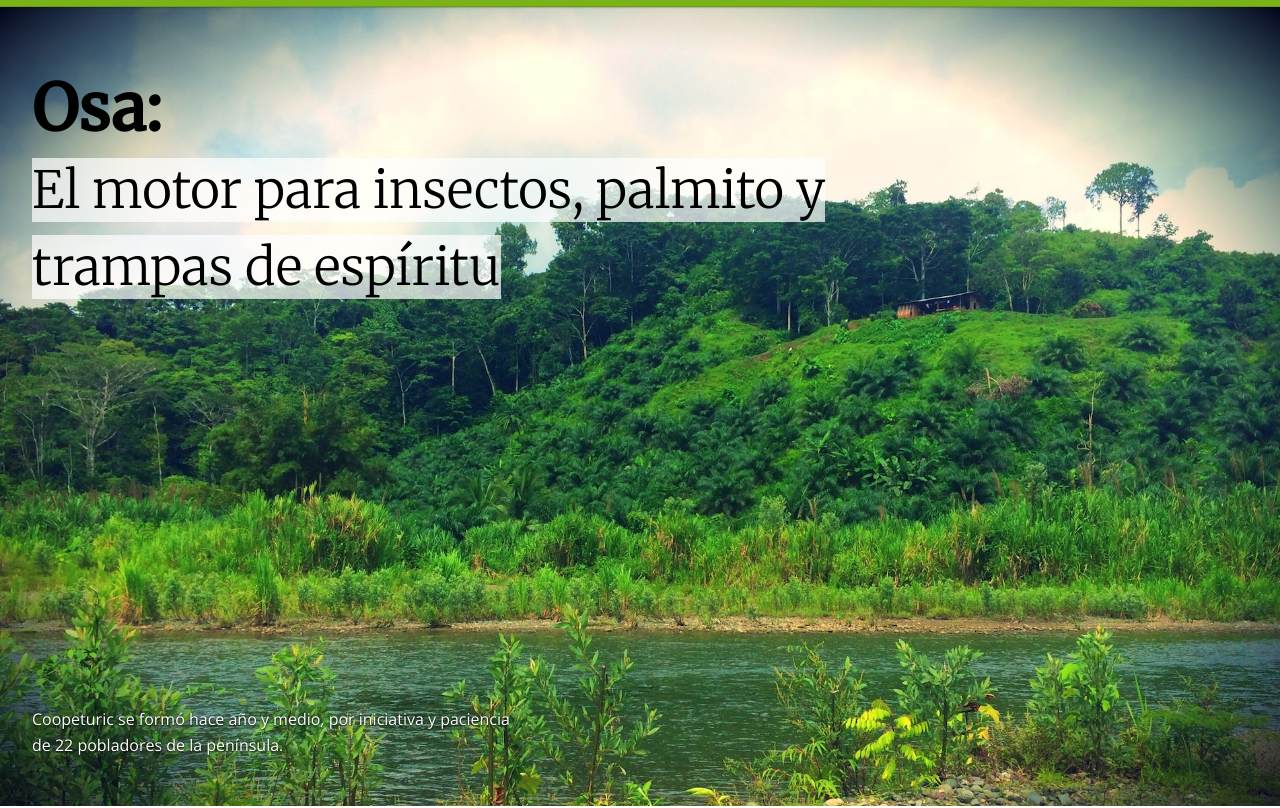
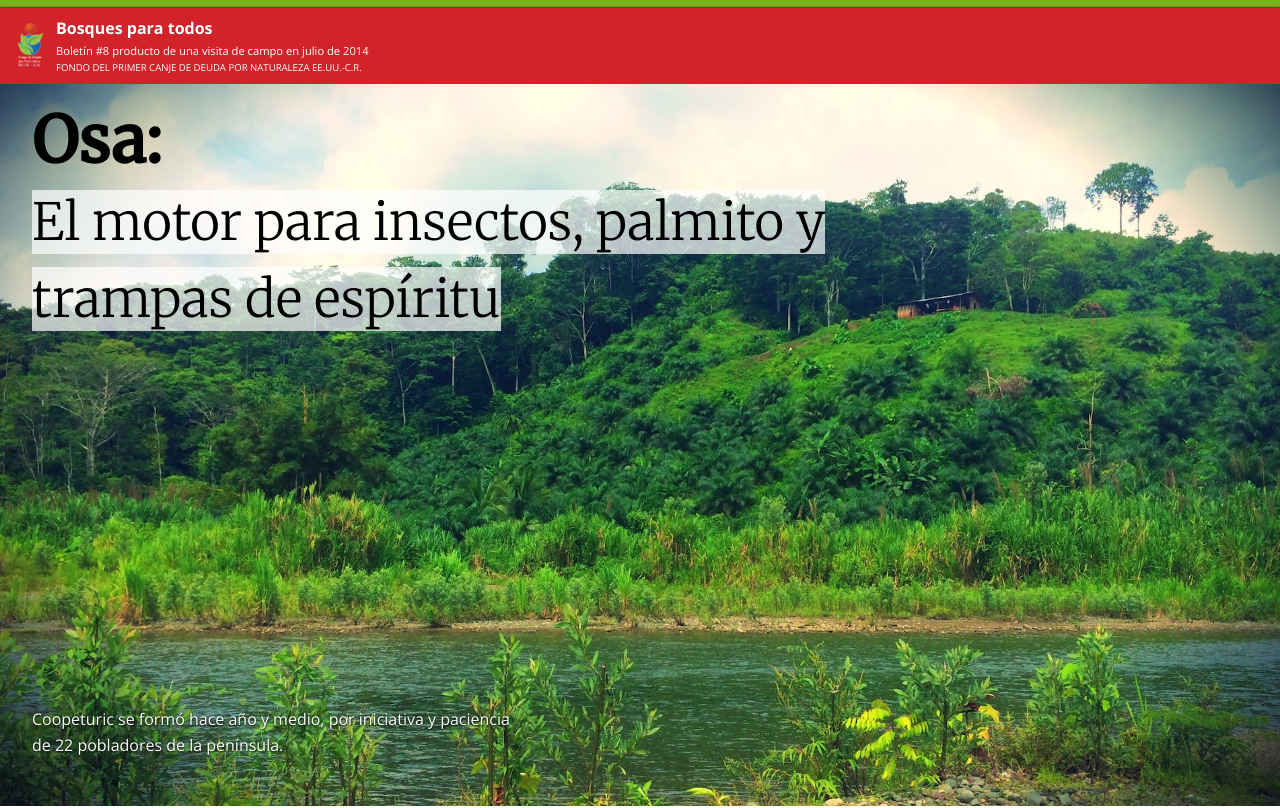
Before and after one commit to karwana/osa, a website with bundled scripts: page index.html in a window 1280 px wide. Shown: the part 32-840 px from the top of the page. Built offline with nearby package versions, Linux system fonts and the light colour scheme; a web font is replaced by a local one.

Commit message:
Add boletín header

```diff
--- a/_sass/app.scss
+++ b/_sass/app.scss
@@ -35,13 +35,52 @@ hr {
 	height: 2rem;
 	width: 100%;
 	position: fixed;
-	z-index: 1;
+	z-index: 2;
 	top: 0;
 	left: 0;
 	padding: 0.2rem 0;
 	background-color: #7AB317;
 	border-bottom: 1px solid #6a9d10;
 	-webkit-box-shadow: 0 2px 2px -2px rgba(0, 0, 0, 0.52);
+}
+
+.platform-sponsor {
+	color: white;
+	background-color: #d2232a;
+	font-family: 'Open Sans', sans-serif;
+	clear: both;
+	padding: 0.6rem 1rem 0.6rem 3.5rem;
+	position: absolute;
+	width: 100%;
+	z-index: 1;
+	top: 2.4rem;
+	@include box-sizing(border-box);
+	background-image: url(../img/logos/canje.png);
+	background-repeat: no-repeat;
+	background-position: 1rem center;
+	@include background-size(auto 3rem);
+
+	h1 {
+		margin: 0;
+		font-size: 1rem;
+		line-height: 1.6em;
+	}
+
+	h2 {
+		font-size: 0.7rem;
+	}
+
+	h3 {
+		font-size: 0.6rem;
+		text-transform: uppercase;
+	}
+
+	h2,
+	h3 {
+		font-weight: normal;
+		line-height: 1.6em;
+		margin: 0;
+	}
 }
 
 .platform-title {
@@ -107,7 +146,7 @@ hr {
 .article-title {
 	font-size: 2rem;
 	margin: 0;
-	padding-top: 2rem;
+	padding-top: 8rem;
 	font-family: 'Merriweather', serif;
 	font-weight: 300;
 	line-height: 1.2em;
@@ -128,7 +167,7 @@ hr {
 
 	@media only screen and (min-width: 40rem) {
 		font-size: 4rem;
-		padding-top: 4rem;
+		padding-top: 6rem;
 	}
 }
 
--- a/index.html
+++ b/index.html
@@ -17,6 +17,11 @@
 				</ul>
 			</div>
 		</header>
+		<div class="platform-sponsor" data-0="opacity: 1; display: block;" data-100p="opacity: 0; display: none">
+			<h1>Bosques para todos</h1>
+			<h2>Boletín #8 producto de una visita de campo en julio de 2014</h2>
+			<h3>Fondo del Primer Canje de Deuda por Naturaleza EE.UU.-C.R.</h3>
+		</div>
 		<main class="content">
 			<article itemscope itemtype="http://schema.org/NewsArticle" class="article">
 				<header class="article-header full-image full-image-1">
```
Also changed, not shown: css/app.css, img/logos/canje.png (added).
